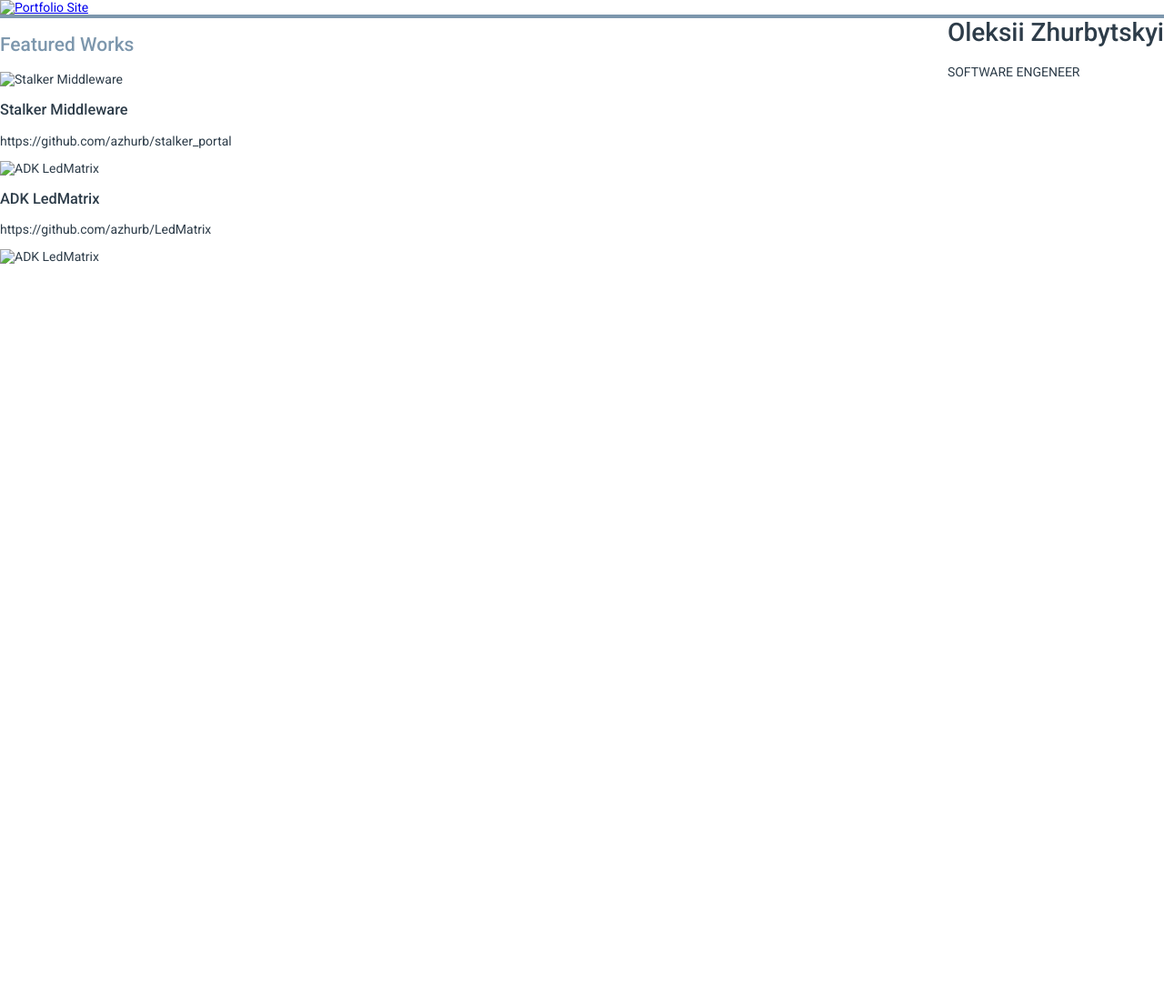
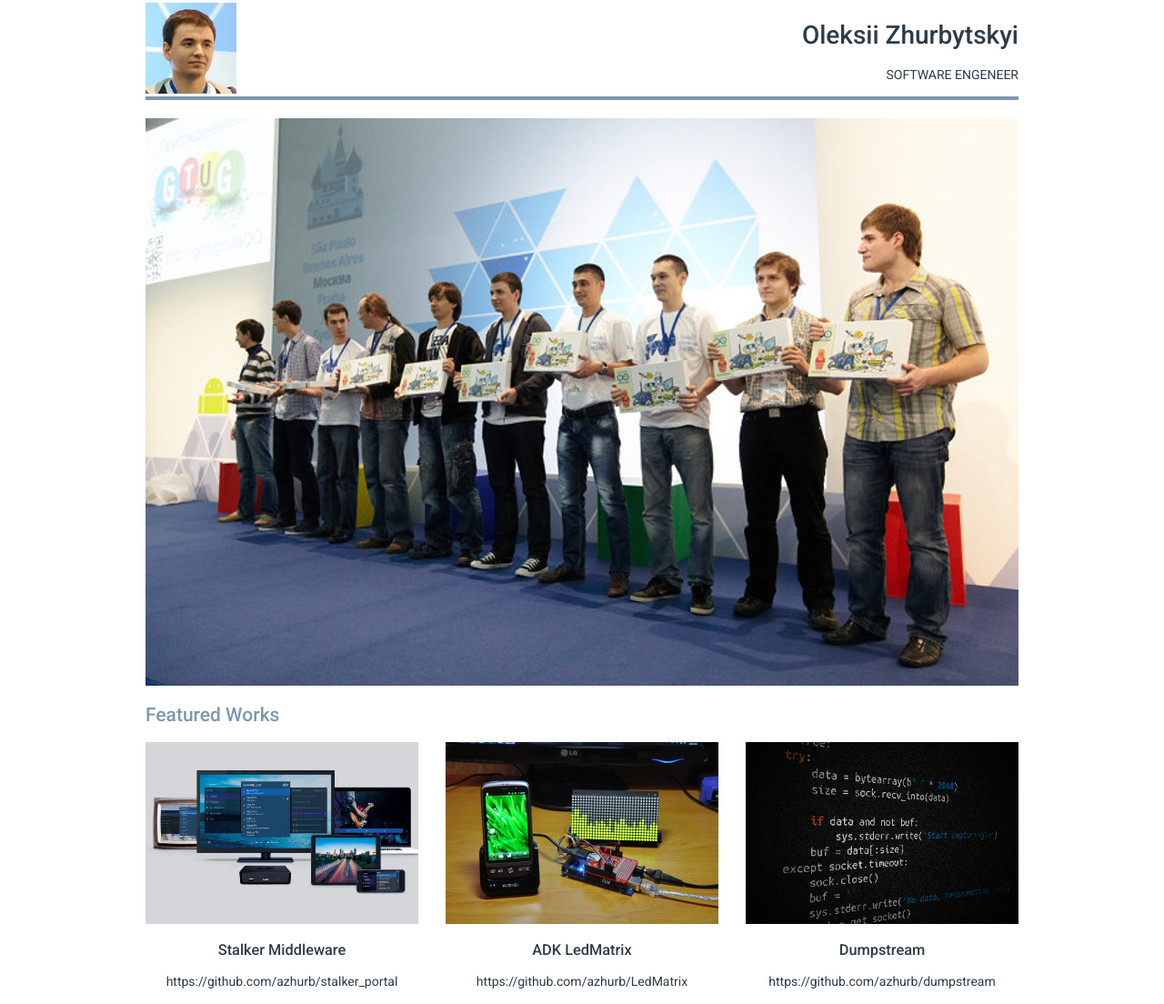
Before and after one commit to azhurb/portfolio-site, a plain HTML site: page index.html in a window 1280 px wide. Shown: the whole page at 91% size. Before the commit the page ends 800 px from the top, so only its background shows below. Drawn offline with Linux system fonts and the light colour scheme.

Commit message:
Pass validation

```diff
--- /dev/null
+++ b/css/main.css
@@ -0,0 +1,73 @@
+body, html {
+    margin: 0;
+    padding: 0;
+    width: 100%;
+    height: 100%;
+}
+
+body{
+    font-family: Roboto;
+    font-size: 14px;
+    color: #2d3c49;
+}
+
+h1, h2, h3{
+    font-weight: 500;
+}
+
+.container{
+    max-width: 960px;
+    margin: 0 auto;
+    padding: 3px;
+    display: flex;
+    flex-wrap: wrap;
+}
+
+.header{
+    border-bottom: 4px solid #7d97ad;
+    flex: 1 100%;
+}
+
+.header_logo{
+    height: 100px;
+}
+
+.header_title{
+    display: inline-block;
+    text-align: right;
+}
+
+.content{
+    margin-top: 20px;
+}
+
+.right{
+    float: right;
+}
+
+.award_image{
+    width: 100%;
+}
+
+.works_title{
+    color: #7d97ad;
+    display: block;
+    width: 100%;
+}
+
+.snippet{
+    width: 300px;
+    text-align: center;
+}
+
+.featured{
+    display: flex;
+    flex-wrap: wrap;
+    justify-content: space-between;
+}
+
+@media screen and (max-width: 930px){
+    .featured{
+        justify-content: space-around;
+    }
+}
--- a/index.html
+++ b/index.html
@@ -1,84 +1,48 @@
 
-<!DOCTYPE html>
-<html>
+<!doctype html>
+<html lang="en">
     <head>
         <meta http-equiv="Content-type" content="text/html; charset=utf-8">
         <meta name="viewport" content="width=device-width, initial-scale=1.0">
         <title>Portfolio Site</title>
         <link href="https://fonts.googleapis.com/css?family=Roboto:300,400,500" rel="stylesheet" type="text/css">
-        <style type="text/css">
-
-            body, html {
-                margin: 0;
-                padding: 0;
-                width: 100%;
-                height: 100%;
-            }
-
-            body{
-                font-family: Roboto;
-                font-size: 14px;
-                color: #2d3c49;
-            }
-
-            h1, h2, h3{
-                font-weight: 500;
-            }
-
-            ul {
-                list-style: none;
-                padding: 0;
-                margin: 0;
-            }
-
-            .header{
-                border-bottom: 4px solid #7d97ad;
-            }
-
-            .header_title{
-                display: inline-block;
-            }
-
-            .right{
-                float: right;
-            }
-
-            .works_title{
-                color: #7d97ad
-            }
-
-        </style>
+        <link rel="stylesheet" type="text/css" href="css/main.css">
     </head>
     <body>
+        <div class="container">
             <header class="header">
-            <a class="header_logo" href="/" rel="home"><img src="images/logo.png" alt="Portfolio Site"></a>
+                <a href="/" rel="home"><img class="header_logo" src="img/logo.png" alt="Portfolio Site"></a>
                 <div class="header_title right">
                     <h1>Oleksii Zhurbytskyi</h1>
                     <p>SOFTWARE ENGENEER</p>
                 </div>
             </header>
             <main>
-            <section class="content">
-                <section class=""></section>
+                <div class="content">
+                    <div class="award">
+                        <img class="award_image" src="img/open_call.jpg" alt="Google ADK Open Call Finalists">
+                    </div>
                     <section class="featured">
                         <h2 class="works_title">Featured Works</h2>
-                    <ul>
-                        <li class="snippet">
-                            <img class="snippet_thumbnail" src="images/stalker.png" alt="Stalker Middleware">
+                        <article class="snippet">
+                            <img class="snippet_thumbnail" src="img/stalker.png" alt="Stalker Middleware">
                             <h3 class="snippet_title">Stalker Middleware</h3>
                             <p>https://github.com/azhurb/stalker_portal</p>
-                        </li>
-                        <li class="snippet">
-                            <img class="snippet_thumbnail" src="images/ledmatrix.png" alt="ADK LedMatrix">
+                        </article>
+                        <article class="snippet">
+                            <img class="snippet_thumbnail" src="img/ledmatrix.png" alt="ADK LedMatrix">
                             <h3 class="snippet_title">ADK LedMatrix</h3>
                             <p>https://github.com/azhurb/LedMatrix</p>
-                        </li>
-                        <li class="snippet">
-                            <img class="snippet_thumbnail" src="images/ledmatrix.png" alt="ADK LedMatrix">
-                        </li>
-                    </ul>
+                        </article>
+                        <article class="snippet">
+                            <img class="snippet_thumbnail" src="img/dumpstream.png" alt="Dumpstream">
+                            <h3 class="snippet_title">Dumpstream</h3>
+                            <p>https://github.com/azhurb/dumpstream</p>
+                        </article>
+
                     </section>
-            </section>
+                </div>
             </main>
+        </div>
     </body>
 </html>
```
Also changed, not shown: img/dumpstream.png (added), img/ledmatrix.png (added), img/logo.png (added), img/open_call.jpg (added), img/stalker.png (added). Lines whose indentation alone changed are shown as unchanged.
